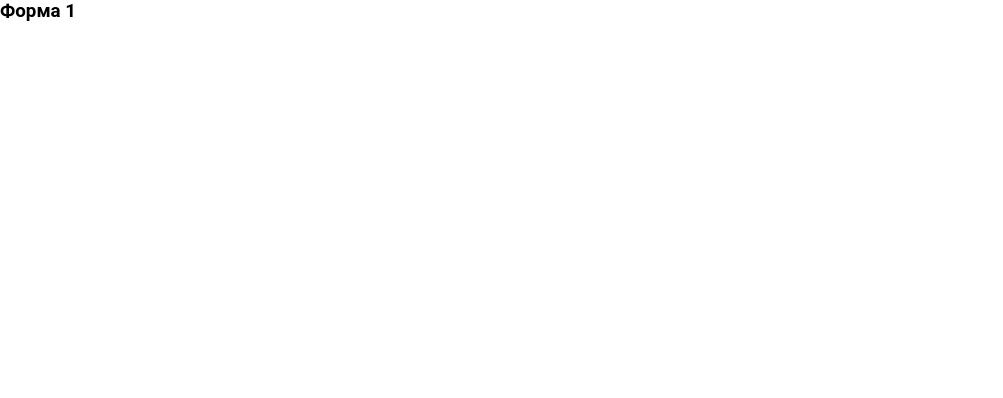
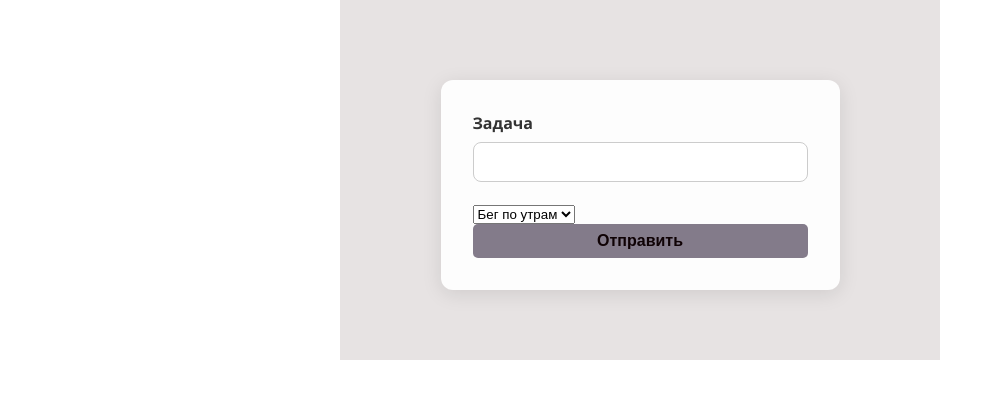
Before and after one commit to Snay110/power, a React (Vite) app in the folder Desktop/React +TS/my-power/: page /first-form-page in a window 1280 px wide. Shown: the top 398 px of the page, without its empty margins (0-1003 px from the left). Built offline with nearby package versions, Linux system fonts and the light colour scheme.

Commit message:
feat: добавлена валидация на email.улучшунная валидация имя/фамили

```diff
--- a/Desktop/React +TS/my-power/src/components/Input.tsx
+++ b/Desktop/React +TS/my-power/src/components/Input.tsx
@@ -1,6 +1,7 @@
 import { useState } from "react";
 import { useNavigate } from "react-router-dom";
-import Button from "../Button/Button";
+import '../Button/Button.css'
+
 export default function Input() {
   const navigate = useNavigate();
   const [formData, setFormData] = useState({
@@ -8,6 +9,7 @@ export default function Input() {
     lastName: "",
     email: "",
   });
+
   const [hasError, setHasError] = useState({
     name: false,
     lastName: false,
@@ -20,18 +22,34 @@ export default function Input() {
       ...prev,
       [name]: value,
     }));
+
     setHasError((prev) => ({
       ...prev,
       [name]: value.trim().length === 0,
     }));
   }
-  const hendleSubmit = () => {
-    if (formData.name.length >= 2 && formData.name.length <= 20) {
+
+
+  const handleSubmit = () => {
+    const emailRegex = /^[a-zA-Z0-9._%+-]+@[a-zA-Z0-9.-]+\.[a-zA-Z]{2,}$/;
+    const errors = {
+      name: formData.name.trim().length === 0 || formData.name.length > 20,
+      lastName:
+        formData.lastName.trim().length === 0 ||
+        formData.lastName.length > 20,
+      email: !emailRegex.test(formData.email),
+    };
+
+    setHasError(errors);
+
+    const hasAnyError = Object.values(errors).some((err) => err);
+
+    if (!hasAnyError) {
       navigate("/first-form-page");
-    } else {
-      alert("Имя должно быть от 2 до 20 символов");
     }
   };
+
+
   return (
     <section>
       <label htmlFor="name">name</label>
@@ -43,7 +61,6 @@ export default function Input() {
           border: hasError.name ? "1px solid red" : "",
         }}
         onChange={handleChange}
-
       />
 
       <label htmlFor="">LastName</label>
@@ -67,6 +84,7 @@ export default function Input() {
         }}
         onChange={handleChange}
       />
+<button className="Button" onClick={handleSubmit}>Submit</button>
     </section>
   );
 }
--- a/Desktop/React +TS/my-power/src/index.css
+++ b/Desktop/React +TS/my-power/src/index.css
@@ -8,13 +8,13 @@ body {
 }
 
 
-input {
+/* input {
   display: flex;
   justify-content: center;
   align-items: center;
   border: 1px solid rgb(5, 5, 5);
   border-radius: 10%;
-}
+} */
 section {
   max-width: 400px;
   margin: 60px auto;
--- a/Desktop/React +TS/my-power/src/pages/FirstFormPage.tsx
+++ b/Desktop/React +TS/my-power/src/pages/FirstFormPage.tsx
@@ -1,3 +1,20 @@
+import Button from "../Button/Button";
+
 export default function FirstFormPage() {
-  return <h3>Форма 1</h3>;
+  return (
+    <main>
+      <section>
+        <form>
+          <label htmlFor="">Задача</label>
+          <input type="text" />
+          <select name="" id="">
+          <option value="">Бег по утрам</option>
+          <option value="">Бег по утрам</option>
+          <option value="">Бег по утрам</option>
+          </select>
+        </form>
+        <Button />
+      </section>
+    </main>
+  );
 }
--- a/Desktop/React +TS/my-power/src/pages/WelcomePage.tsx
+++ b/Desktop/React +TS/my-power/src/pages/WelcomePage.tsx
@@ -1,4 +1,3 @@
-import Button from '../Button/Button'
 import Input from "../components/Input";
 export default function WelcomePages() {
   return (
@@ -7,7 +6,6 @@ export default function WelcomePages() {
         <form>
           <h1>Login page</h1>
           <Input />
-          <Button />
         </form>
       </section>
     </main>
```
